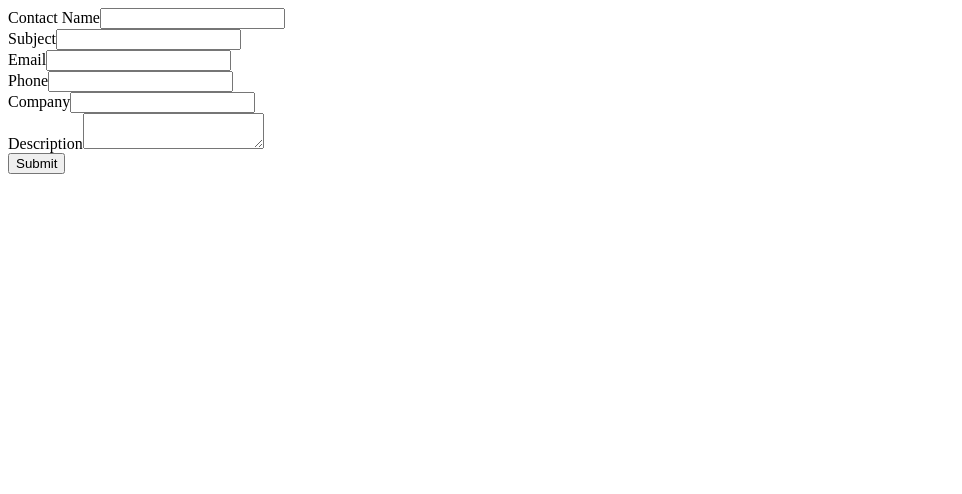
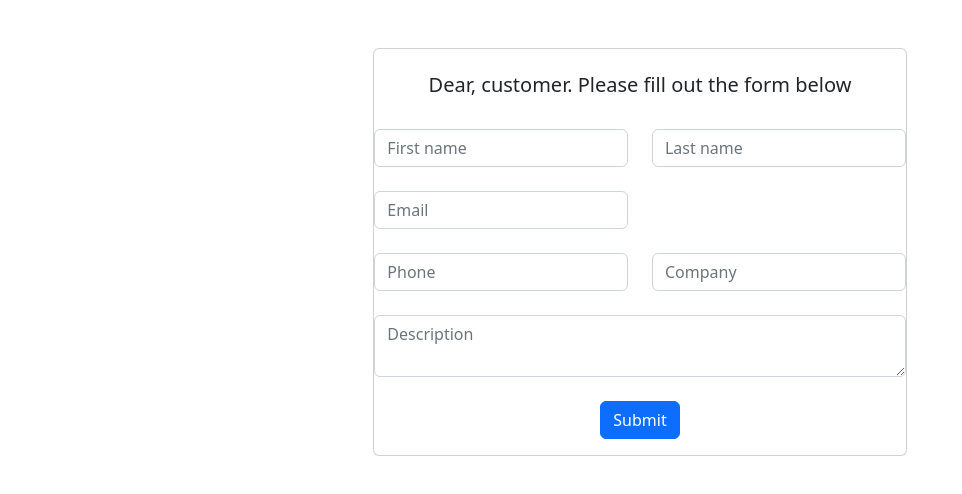
Before and after one commit to Sona250/propmngmt, a plain HTML site: page index.html in a window 1280 px wide. Shown: the whole page, without its empty margins (0-962 px from the left). Drawn offline with nearby package versions, Linux system fonts and the light colour scheme.

Commit message:
Update index.html

```diff
--- a/index.html
+++ b/index.html
@@ -5,12 +5,19 @@
 <!--  ----------------------------------------------------------------------  -->
 
 <META HTTP-EQUIV="Content-type" CONTENT="text/html; charset=UTF-8">
+  <link href="https://cdn.jsdelivr.net/npm/bootstrap@5.2.0/dist/css/bootstrap.min.css" rel="stylesheet" integrity="sha384-gH2yIJqKdNHPEq0n4Mqa/HGKIhSkIHeL5AyhkYV8i59U5AR6csBvApHHNl/vI1Bx" crossorigin="anonymous">
 
 <!--  ----------------------------------------------------------------------  -->
 <!--  NOTE: Please add the following <FORM> element to your page.             -->
 <!--  ----------------------------------------------------------------------  -->
 
-<form action="https://webto.salesforce.com/servlet/servlet.WebToCase?encoding=UTF-8" method="POST">
+  <div class="mt-5 col-5 card text-center mx-auto">
+
+      <br>
+
+      <h5>Dear, customer. Please fill out the form below</h5><br>
+
+    <form action="https://webto.salesforce.com/servlet/servlet.WebToCase?encoding=UTF-8" method="POST">
 
 <input type=hidden name="orgid" value="00D7Q000008O1qe">
 <input type=hidden name="retURL" value="http://">
@@ -22,18 +29,58 @@
 <!--  <input type="hidden" name="debugEmail" value="asadovasona@yahoo.fr">    -->
 <!--  ----------------------------------------------------------------------  -->
 
-<label for="name">Contact Name</label><input  id="name" maxlength="80" name="name" size="20" type="text" /><br>
+   <div class="row text-center">
 
-<label for="subject">Subject</label><input  id="subject" maxlength="80" name="subject" size="20" type="text" /><br>
+        <div class="col-6">
 
-<label for="email">Email</label><input  id="email" maxlength="80" name="email" size="20" type="text" /><br>
+<input class="form-control" placeholder="First name"  id="name" maxlength="80" name="name" size="20" type="text" /><br>
+          </div>
 
-<label for="phone">Phone</label><input  id="phone" maxlength="40" name="phone" size="20" type="text" /><br>
 
-<label for="company">Company</label><input  id="company" maxlength="80" name="company" size="20" type="text" /><br>
+         <div class="col-6">
 
-<label for="description">Description</label><textarea name="description"></textarea><br>
+ <input class="form-control" placeholder="Last name"  id="name" maxlength="80" name="name" size="20" type="text" /><br>
 
-<input type="submit" name="submit">
+               </div>
+
+        <div class="col-6">
+
+<input  class="form-control" placeholder="Email"  id="email" maxlength="80" name="email" size="20" type="text" /><br>
+
+               </div>
+
+               </div>
+
+         <div class="row text-center">
+
+           <div class="col-6">
+
+ <input  class="form-control"  id="phone"  placeholder="Phone"  maxlength="40" name="phone" size="20" type="text" /><br>
+
+            </div>
+
+           <div class="col-6">
+
+ <input  class="form-control" id="company" placeholder="Company" maxlength="80" name="company" size="20" type="text" /><br>
+
+             </div>
+
+             </div>
+
+       <div class="row text-center">
+
+    <div class="col-12">
+
+ <textarea class="form-control spec" name="description" placeholder="Description"></textarea><br>
+
+      </div>
+
+      </div>
+
+
+<input type="submit" name="submit" class="btn btn-primary mb-3>
 
 </form>
+
+</div>
+     <script src="https://cdn.jsdelivr.net/npm/bootstrap@5.2.0/dist/js/bootstrap.bundle.min.js" integrity="sha384-A3rJD856KowSb7dwlZdYEkO39Gagi7vIsF0jrRAoQmDKKtQBHUuLZ9AsSv4jD4Xa" crossorigin="anonymous"></script>
```
